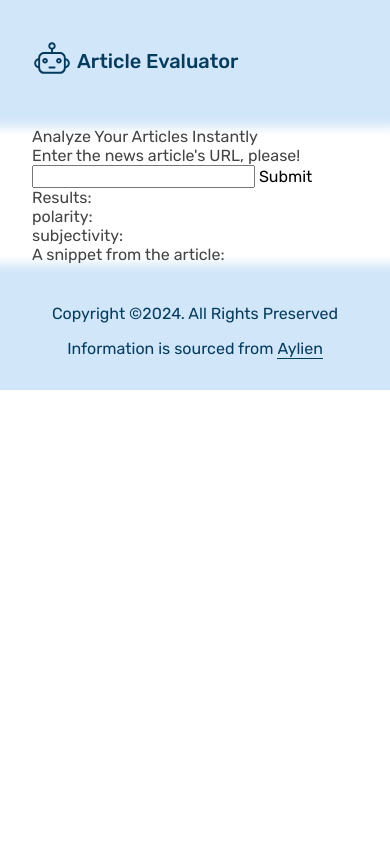
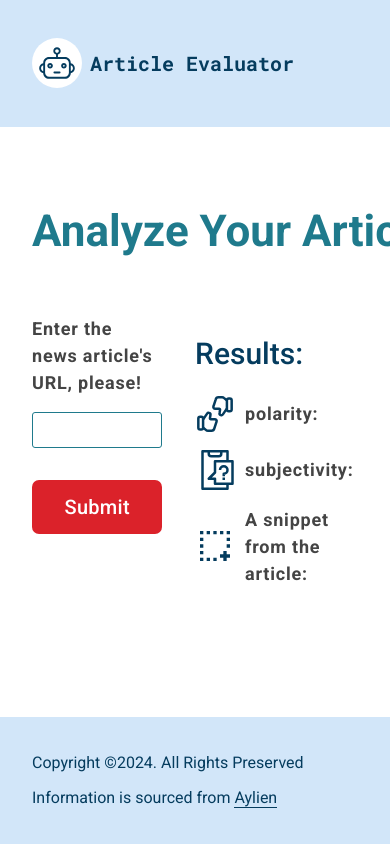
Before and after one commit to nabdelfattah/article-evaluator, a website built with webpack: page src/client/views/index.html in a window 390 px wide. Built offline with nearby package versions, Linux system fonts and the light colour scheme.

Commit message:
Completer styling whole page (without responsive styling)

```diff
--- a/src/client/styles/_footer.scss
+++ b/src/client/styles/_footer.scss
@@ -4,11 +4,8 @@
   display: flex;
   align-items: center;
   background-color: $color-blue-light;
-  box-shadow: 0 0rem 1rem 1rem $color-blue-light;
-  margin-top: 1rem;
-  height: calc(15vh - 1rem);
+  height: 15vh;
   .container {
-    text-align: center;
     color: $color-blue-dark;
   }
 }
--- a/src/client/styles/_form.scss
+++ b/src/client/styles/_form.scss
@@ -0,0 +1,39 @@
+@use "./general" as *;
+.form {
+  display: flex;
+  flex-direction: column;
+  gap: 1.6rem;
+  width: 80%;
+}
+
+.label {
+  @include text($fs: 1.8rem, $fw: 600, $lineHeight: 1.5);
+  letter-spacing: 0.8px;
+}
+
+.input {
+  height: 3.6rem;
+  padding: 0 1.6rem;
+  border: none;
+  outline: none;
+  border-bottom: 1px solid $color-blue-dark;
+  margin-bottom: 1.6rem;
+  transition: all $timing-animation;
+  &:focus {
+    border-radius: $radius-sm;
+    border: 1px solid $color-primary;
+  }
+}
+
+.btn-cta {
+  @include text($fs: 2rem, $fw: 500);
+  letter-spacing: 0.3px;
+  padding: 1.6rem 3.2rem;
+  color: $color-white;
+  background-color: $color-orange;
+  border-radius: $radius-default;
+  transition: all $timing-animation;
+  &:hover {
+    background-color: $color-primary;
+  }
+}
--- a/src/client/styles/_general.scss
+++ b/src/client/styles/_general.scss
@@ -1,18 +1,20 @@
 // variables
+$font-family-default: "Roboto";
+$font-family-mono: "Roboto Mono";
 $color-primary: #1f7a8c;
 $color-blue-light: #d2e6f9;
 $color-blue-dark: #053c5e;
-$color-orange: #d58936;
-// $color-orange: #E7EB90;
-// $color-orange: #EE4266;
-// $color-blue-light: #bfdbf7;
-// $color-orange: #db222a;
-// $color-red: #a31621;
+$color-orange: #db222a;
 $color-white: #fff;
 $color-black: #444;
-$radius-default: 9px;
+$color-gray: #696969;
+
+$radius-default: 7px;
+$radius-sm: 3px;
+
 $box-shadow: 0 0.8rem 1.6rem rgba(0, 0, 0, 0.1);
 $box-shadow-focus: 0 0 0 0.3rem $color-primary;
+
 $timing-animation: 0.3s;
 
 ////////////////////////////////////////
@@ -37,7 +39,7 @@ html {
 }
 
 body {
-  font-family: "Rubik", sans-serif;
+  font-family: $font-family-default;
   color: $color-black;
   font-size: 1.6rem;
   font-weight: 400;
@@ -86,3 +88,31 @@ button {
   padding: 0 3.2rem;
   margin: 0 auto;
 }
+
+.heading-primary {
+  @include text($fs: 4.4rem, $fw: 600, $lineHeight: 1.1, $mb: 6rem);
+  font-family: $font-family-default;
+  color: $color-primary;
+  white-space: nowrap;
+  position: relative;
+}
+
+.heading-secondary {
+  @include text($fs: 3rem, $fw: 500, $lineHeight: 1.1, $mb: 2.4rem);
+  color: $color-blue-dark;
+}
+
+.icon {
+  height: 4rem;
+  width: 4rem;
+}
+
+.invalid {
+  border: 1px solid $color-orange !important;
+}
+
+.disable {
+  background-color: $color-gray !important;
+  color: $color-white !important;
+  cursor: not-allowed;
+}
--- a/src/client/styles/_header.scss
+++ b/src/client/styles/_header.scss
@@ -2,26 +2,29 @@
 
 .header {
   background-color: $color-blue-light;
-  box-shadow: 0 0rem 1rem 1rem $color-blue-light;
-  margin-bottom: 1rem;
-  height: calc(15vh - 1rem);
+  height: 15vh;
   display: flex;
   align-items: center;
 }
 
 .logo-wrapper {
   display: flex;
-  gap: 0.5rem;
-  align-items: flex-end;
+  gap: 0.8rem;
+  align-items: center;
+  user-select: none;
 }
 
 .logo-img {
-  height: 4rem;
-  width: 4rem;
+  height: 5rem;
+  width: 5rem;
+  padding: 0.5rem;
+  border-radius: 50%;
+  background-color: $color-white;
 }
 
 .logo-text {
+  font-family: $font-family-mono;
   color: $color-blue-dark;
-  @include text($fs: 2rem, $fw: 500);
-  margin-bottom: 0.6rem;
+  @include text($fs: 2rem, $fw: 700);
+  // margin-bottom: 0.6rem;
 }
--- a/src/client/styles/_main.scss
+++ b/src/client/styles/_main.scss
@@ -0,0 +1,33 @@
+@use "./general" as *;
+
+.main {
+  padding-top: 8rem;
+  display: grid;
+  grid-template-columns: 50% 50%;
+  height: 70vh;
+}
+
+.section-data {
+  align-self: center;
+  transition: all 0.6s;
+}
+
+.data-list {
+  display: flex;
+  flex-direction: column;
+  gap: 1.6rem;
+  li {
+    @include text($fs: 1.8rem, $fw: 600, $lineHeight: 1.5);
+    letter-spacing: 0.8px;
+    display: flex;
+    align-items: center;
+    gap: 1rem;
+  }
+}
+
+#polarity,
+#subjectivity,
+#snippet {
+  @include text($fw: 400, $lineHeight: 1.5);
+  color: $color-blue-dark;
+}
--- a/src/client/views/index.html
+++ b/src/client/views/index.html
@@ -14,7 +14,7 @@
     <link rel="preconnect" href="https://fonts.googleapis.com" />
     <link rel="preconnect" href="https://fonts.gstatic.com" crossorigin />
     <link
-      href="https://fonts.googleapis.com/css2?family=Rubik:ital,wght@0,300..900;1,300..900&display=swap"
+      href="https://fonts.googleapis.com/css2?family=Roboto+Mono:ital,wght@0,100..700;1,100..700&family=Roboto:ital,wght@0,100;0,300;0,400;0,500;0,700;0,900;1,100;1,300;1,400;1,500;1,700;1,900&display=swap"
       rel="stylesheet"
     />
     <title>Article Evaluator</title>
@@ -26,31 +26,44 @@
         <p class="logo-text">Article Evaluator</p>
       </div>
     </header>
-    <main class="main">
-      <section class="section-form container">
+
+    <main class="main container">
+      <section class="section-form">
         <h1 class="heading-primary">Analyze Your Articles Instantly</h1>
         <form class="form" method="post">
           <label for="url" class="label">
             Enter the news article's URL, please!
           </label>
-          <input id="url" class="input" name="url" type="url" />
+          <input id="url" class="input" name="url" type="url" autofocus />
           <button type="submit" class="btn-cta">Submit</button>
         </form>
       </section>
 
-      <section class="section-data container">
+      <section class="section-data">
         <h2 class="heading-secondary">Results:</h2>
         <ul class="data-list">
-          <li class="data-point">polarity: <span id="polarity"></span></li>
-          <li class="data-point">
-            subjectivity: <span id="subjectivity"></span>
+          <li>
+            <img
+              class="icon"
+              src="../assets/polarity.svg"
+              alt="a like-dislike icon"
+            />polarity: <span id="polarity"></span>
           </li>
-          <li class="data-point">
-            A snippet from the article: <span id="snippet"></span>
+          <li>
+            <img
+              class="icon"
+              src="../assets/subjectivity.svg"
+              alt="a question icon"
+            />subjectivity: <span id="subjectivity"></span>
+          </li>
+          <li>
+            <img class="icon" src="../assets/snippet.svg" alt="a crop icon" />A
+            snippet from the article: <span id="snippet"></span>
           </li>
         </ul>
       </section>
     </main>
+
     <footer class="footer">
       <div class="container">
         <p class="copyright">
```
Also changed, not shown: src/client/assets/polarity.svg (added), src/client/assets/snippet.svg (added), src/client/assets/subjectivity.svg (added).
